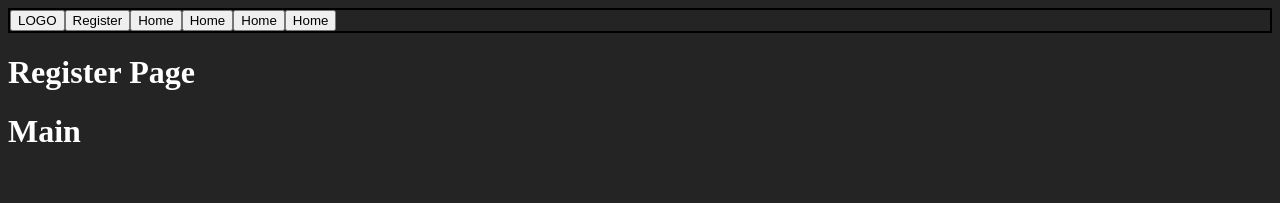
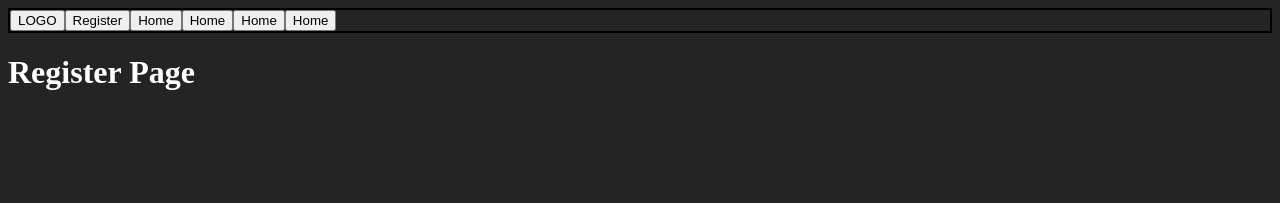
Before and after one commit to Ganesh-Mk/CodeBro, a React (Vite) app in the folder frontend/: page /register in a window 1280 px wide. Shown: the top 203 px of the page. Built offline with nearby package versions, Linux system fonts and the light colour scheme.

Commit message:
removed h1 from registerpage

```diff
--- a/frontend/src/pages/RegisterPage.jsx
+++ b/frontend/src/pages/RegisterPage.jsx
@@ -4,7 +4,6 @@ function EntrancePage() {
   return (
     <div>
       <h1>Register Page</h1>
-      <h1>Main</h1>
     </div>
   )
 }
```
